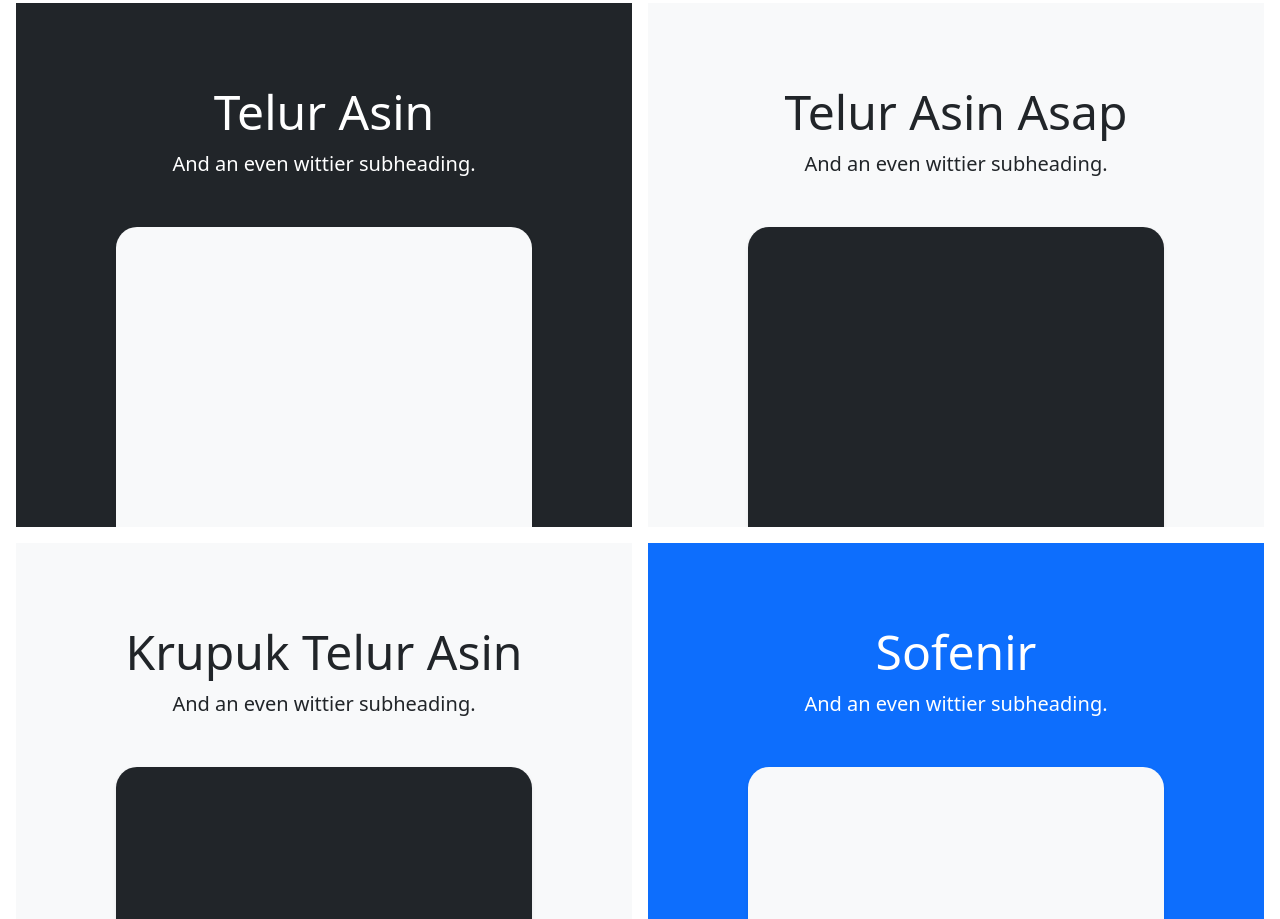
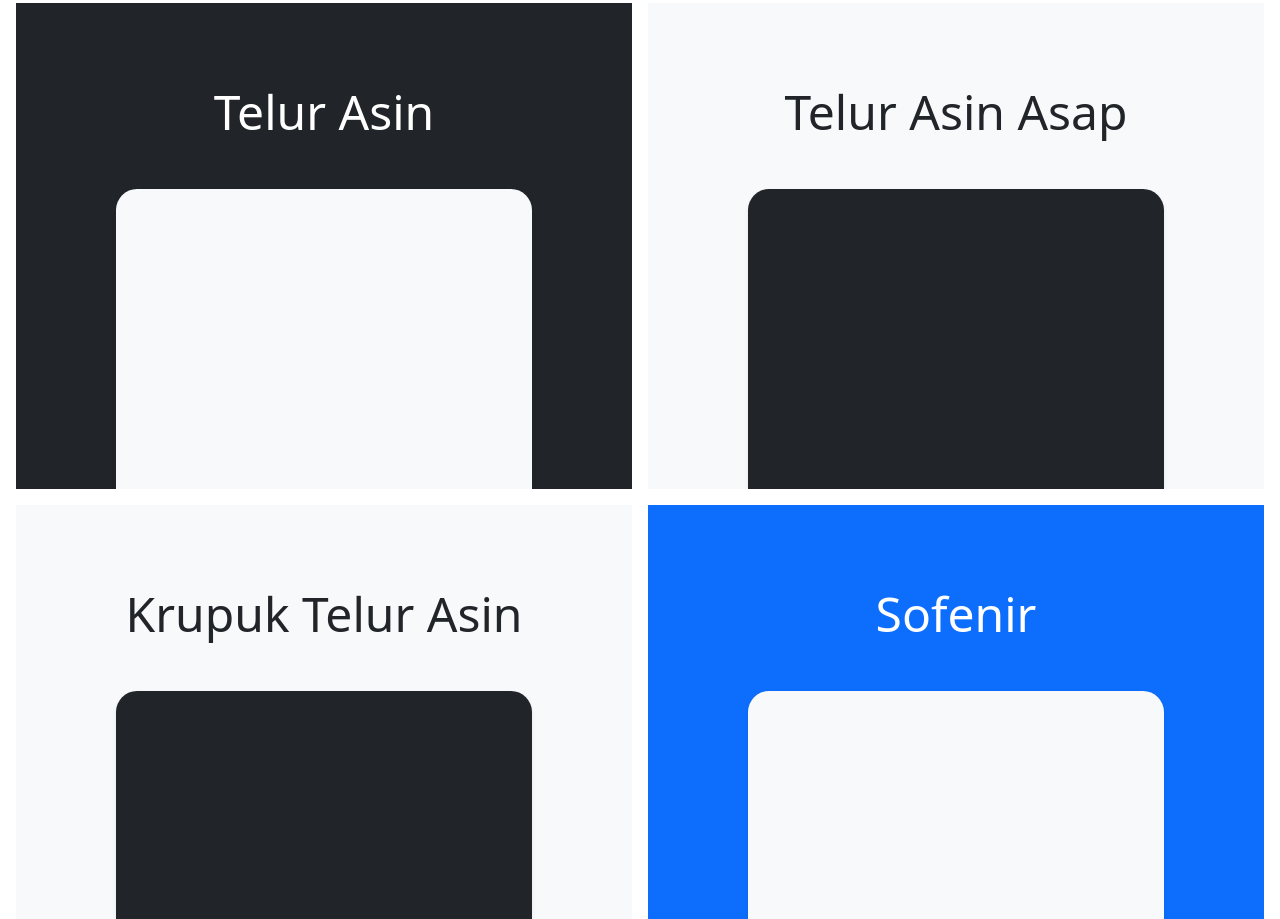
Before and after one commit to Rifai-13/TelurAsinAsap, a plain HTML site: page index.html in a window 1280 px wide. Shown: the part 621-1540 px from the top of the page. Drawn offline with nearby package versions, Linux system fonts and the light colour scheme.

Commit message:
seconde code

```diff
--- a/index.html
+++ b/index.html
@@ -89,14 +89,14 @@
     <div class="text-bg-dark me-md-3 pt-3 px-3 pt-md-5 px-md-5 text-center overflow-hidden">
       <div class="my-3 py-3">
         <h2 class="display-5">Telur Asin</h2>
-        <p class="lead">And an even wittier subheading.</p>
+        <p class="lead"></p>
       </div>
       <div class="bg-light shadow-sm mx-auto" style="width: 80%; height: 300px; border-radius: 21px 21px 0 0;"></div>
     </div>
     <div class="bg-light me-md-3 pt-3 px-3 pt-md-5 px-md-5 text-center overflow-hidden">
       <div class="my-3 p-3">
         <h2 class="display-5">Telur Asin Asap</h2>
-        <p class="lead">And an even wittier subheading.</p>
+        <p class="lead"></p>
       </div>
       <div class="bg-dark shadow-sm mx-auto" style="width: 80%; height: 300px; border-radius: 21px 21px 0 0;"></div>
     </div>
@@ -106,14 +106,14 @@
     <div class="bg-light me-md-3 pt-3 px-3 pt-md-5 px-md-5 text-center overflow-hidden">
       <div class="my-3 p-3">
         <h2 class="display-5">Krupuk Telur Asin</h2>
-        <p class="lead">And an even wittier subheading.</p>
+        <p class="lead"></p>
       </div>
       <div class="bg-dark shadow-sm mx-auto" style="width: 80%; height: 300px; border-radius: 21px 21px 0 0;"></div>
     </div>
     <div class="text-bg-primary me-md-3 pt-3 px-3 pt-md-5 px-md-5 text-center overflow-hidden">
       <div class="my-3 py-3">
         <h2 class="display-5">Sofenir</h2>
-        <p class="lead">And an even wittier subheading.</p>
+        <p class="lead"></p>
       </div>
       <div class="bg-light shadow-sm mx-auto" style="width: 80%; height: 300px; border-radius: 21px 21px 0 0;"></div>
     </div>
@@ -129,7 +129,7 @@
     <div class="col-6 col-md">
       <h5>Sosial Media</h5>
       <ul class="list-unstyled text-small">
-        <li><a class="link-secondary" href="#">Instagram</a></li>
+        <li><a class="link-secondary" href="">Instagram</a></li>
       </ul>
     </div>
     <div class="col-6 col-md">
```
